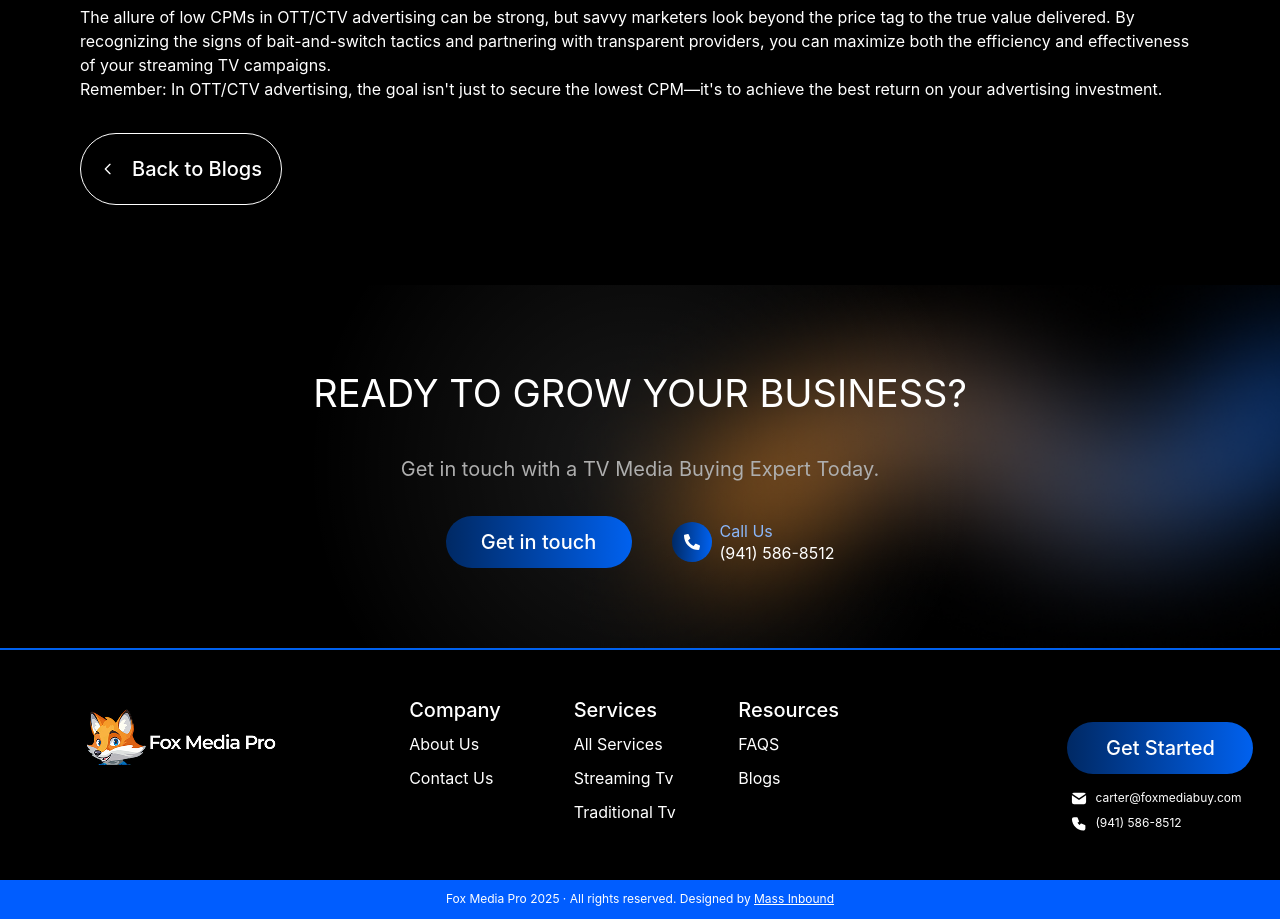
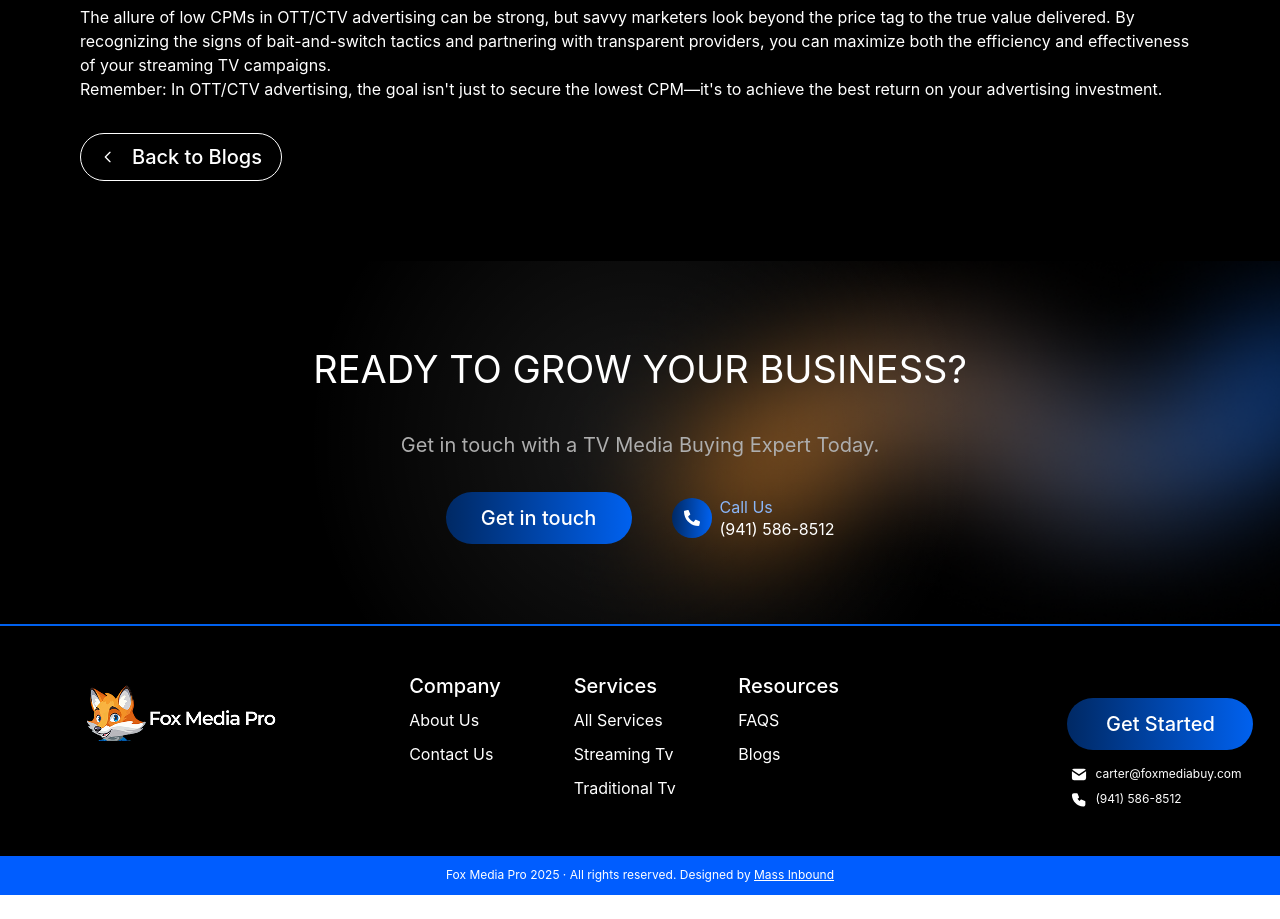
Before and after one commit to mohitnx/mass-inbound, a React (Vite) app: page /blogs/bait-and-switch in a window 1280 px wide. Shown: the part 3220-4139 px from the top of the page. After the commit the page ends 4115 px from the top, so only its background shows below. Built offline with nearby package versions, Linux system fonts and the light colour scheme.

Commit message:
Refactor BlogDetailPage button styling to remove unnecessary padding for a cleaner appearance.

```diff
--- a/src/pages/BlogDetailPage/index.tsx
+++ b/src/pages/BlogDetailPage/index.tsx
@@ -285,7 +285,7 @@ export default function BlogDetailPage() {
 
                         <Button
                             onClick={() => navigate('/blogs')}
-                            size="sm" className="border border-white text-white bg-transparent text-[18px] md:py-5 px-8"
+                            size="sm" className="border border-white text-white bg-transparent text-[18px] px-8"
                         >
                             <svg className="w-4 h-4 mr-2 rotate-180" fill="none" viewBox="0 0 24 24" stroke="currentColor">
                                 <path strokeLinecap="round" strokeLinejoin="round" strokeWidth={2} d="M9 5l7 7-7 7" />
```
